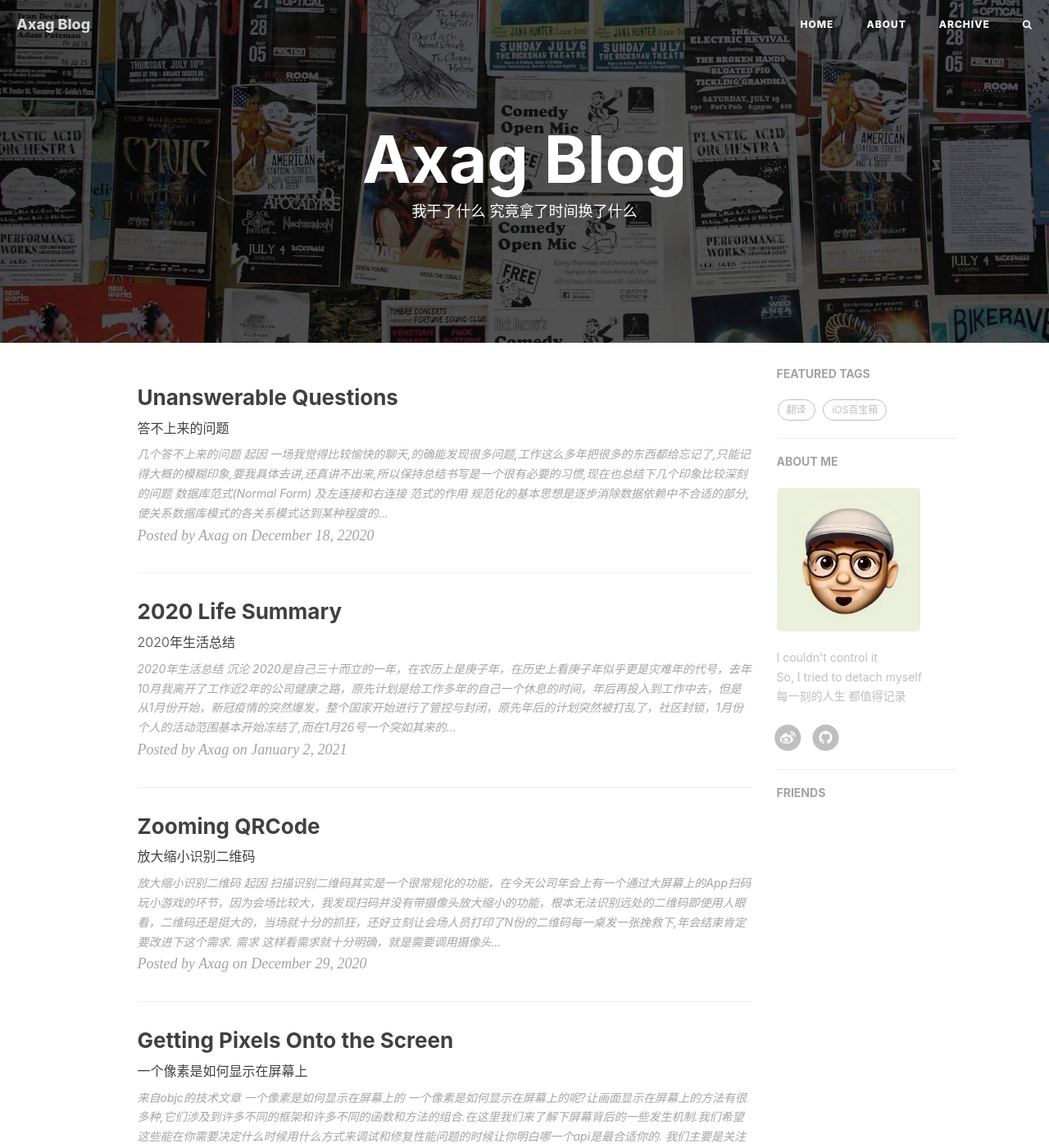
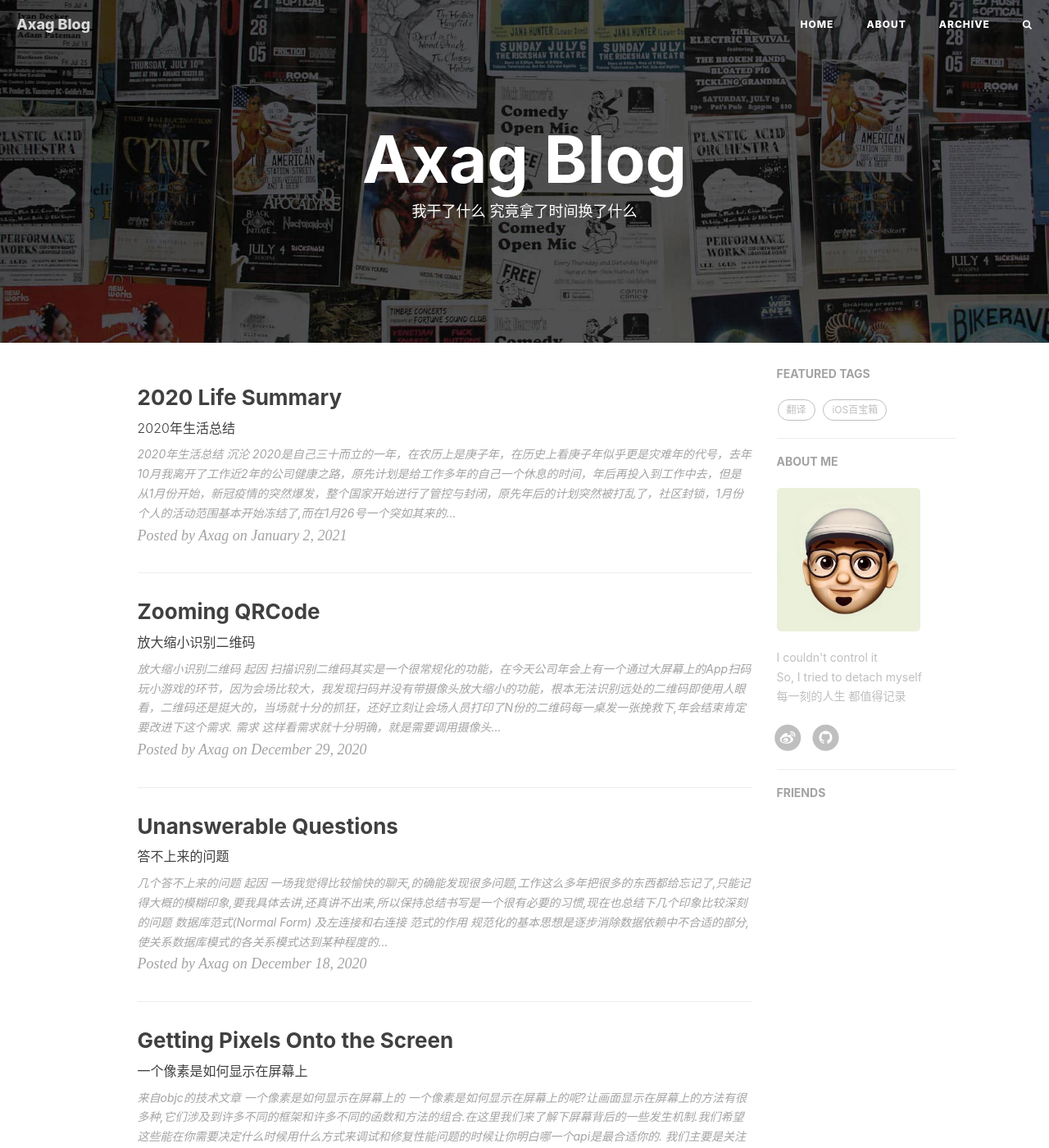
Before and after one commit to ssuperdreamer/ssuperdreamer.github.io, a Jekyll site: the page built from index.html, in a window 1280 px wide and 1400 px high. Shown: the whole window at 82% size. Built offline with Jekyll 4.4.1, drawn with Linux system fonts in a browser that asks for light colours; nearby versions of some CDN libraries; the list of posts is cut into pages by our own code; comment, search, counter and statistics services are not loaded.

Commit message:
fixed:时间调整

```diff
--- a/_posts/2020-12-18-Unanswerable Questions.md
+++ b/_posts/2020-12-18-Unanswerable Questions.md
@@ -2,7 +2,7 @@
 layout: post
 title: "Unanswerable Questions"
 subtitle: "答不上来的问题"
-date: 22020-12-18 20:59:10
+date: 2020-12-18 20:59:10
 author: "Axag"
 header-img: "img/post-bg-unix-linux.jpg"
 tags: [技术随写]
```
Also changed, not shown: _posts/2020-12-29-Zooming-QRCode.md (+1 -1 lines).
